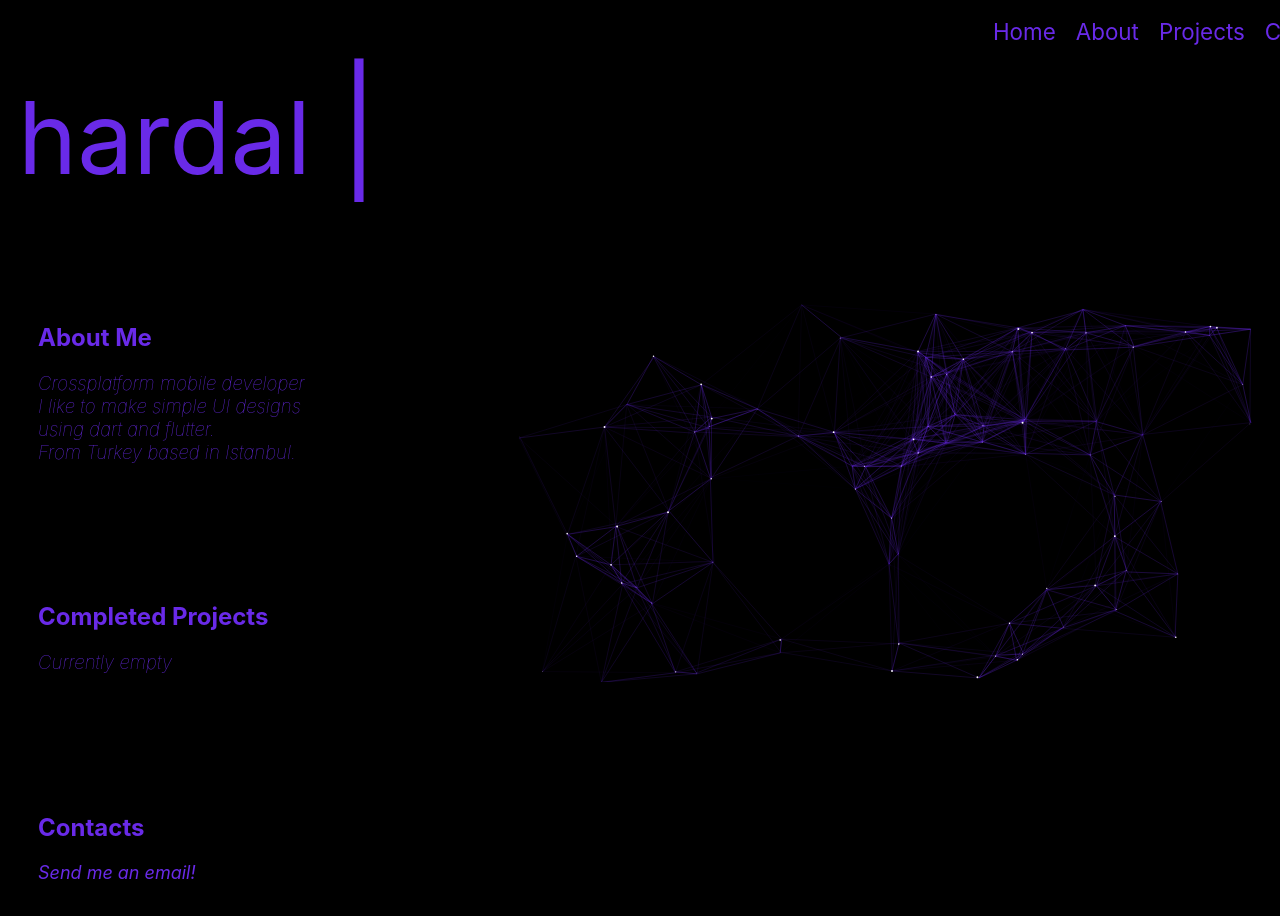
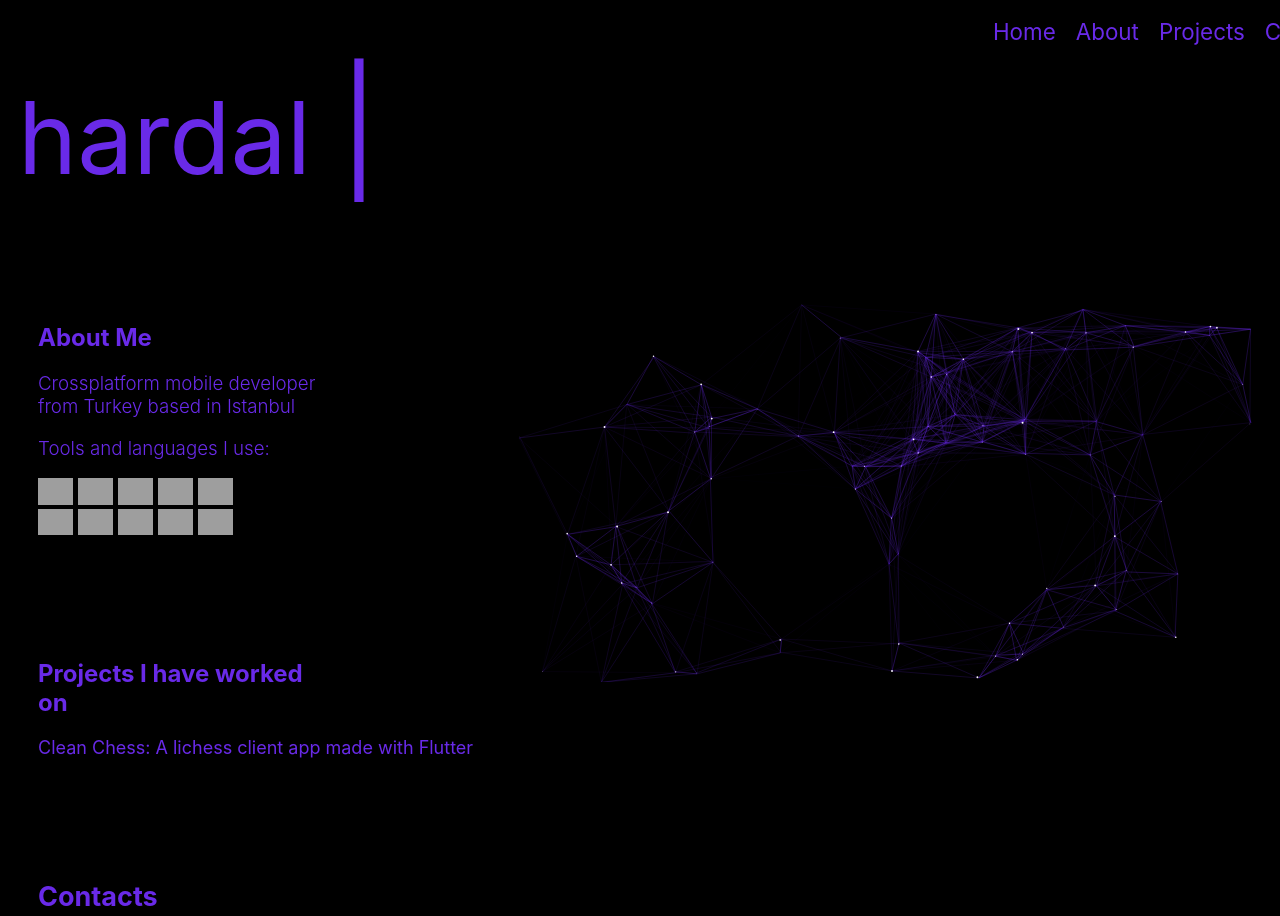
Before and after one commit to hardal7/hardal7.github.io, a plain HTML site: page index.html in a window 1280 px wide. Shown: the top 916 px of the page. Drawn offline with Linux system fonts and the light colour scheme; grey boxes are pictures that could not be loaded.

Commit message:
Add icons

```diff
--- a/index.html
+++ b/index.html
@@ -28,15 +28,48 @@
 
     <div id="about" class="section fade-in-anim">
       <h2 class="center">About Me</h2>
-      <h3 class="center">Crossplatform mobile developer <br>
-          I like to make simple UI designs using dart and flutter.
+      <h3 class="center">Crossplatform mobile developer
+        from Turkey based in Istanbul</h3>
+
+          <h3>Tools and languages I use:</h3>
+
+
+          <a href="https://flutter.dev/">
+            <img src="https://www.wedigtech.com/img/flutter-logo.png" alt="Flutter">
+          </a>
+          <a href="https://dart.dev/">
+            <img src="https://avatars3.githubusercontent.com/u/1609975?v=3&s=280" alt="Dart">
+          </a>
+
+          <a href="https://www.ruby-lang.org/en/">
+            <img src="https://constantetecnologia.com.br/wp-content/uploads/2020/06/Ruby_logo.png" alt="Ruby">
+          <a href="https://en.wikipedia.org/wiki/html/">
+            <img src="https://cdn.iconscout.com/icon/free/png-512/html5-10-569380.png" alt="HTML">
+          <a href="https://en.wikipedia.org/wiki/CSS">
+            <img src="https://cdn.iconscout.com/icon/free/png-512/css-118-569410.png" alt="CSS">
+
+
           <br>
-        From Turkey based in Istanbul.</h3>
+
+          <a href="https://www.mysql.com/">
+            <img src="http://pngimg.com/uploads/mysql/mysql_PNG23.png" alt="MySQL">
+          <a href="https://www.linux.org/">
+            <img src="https://www.freepnglogos.com/uploads/linux-png/linux-file-tux-enhanced-svg-wikimedia-commons-9.png" alt="Linux">
+          </a>
+          <a href="https://git-scm.com/">
+            <img src="https://git-scm.com/images/logos/downloads/Git-Icon-1788C.png" alt="Git">
+          </a>
+          <a href="https://figma.com/">
+            <img src="https://images.saasworthy.com/figma_4012_logo_1579501766_cvyxw.png" alt="Figma">
+          </a>
+          <a href="https://github.com">
+            <img src="https://icones.pro/wp-content/uploads/2021/06/icone-github-violet.png" alt="Github">
+          </a>
     </div>
 
     <div id="projects" class="section fade-in-anim">
-      <h2 class="center">Completed Projects</h2>
-      <h3>Currently empty</h3>
+      <h2 class="center">Projects I have worked on</h2>
+      <a href="https://github.com/riccardocescon/clean_chess">Clean Chess: A lichess client app made with Flutter<a>
     </div>
   </div>
 
--- a/style.css
+++ b/style.css
@@ -66,8 +66,8 @@ div{
 }
 
 h3{
-  font-style: italic;
-  font-weight: 100;
+  font-style: normal;
+  font-weight: 350;
 }
 
 #typing-text::after {
@@ -118,7 +118,6 @@ div a{
   font-size: 18px;
   width: 350px;
   height: 350px;
-  font-style: italic;
 }
 
 div a:hover{
```
